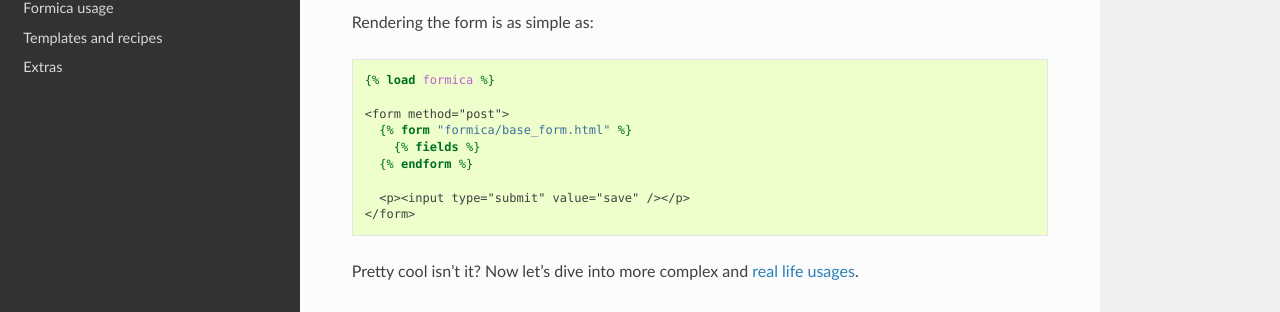
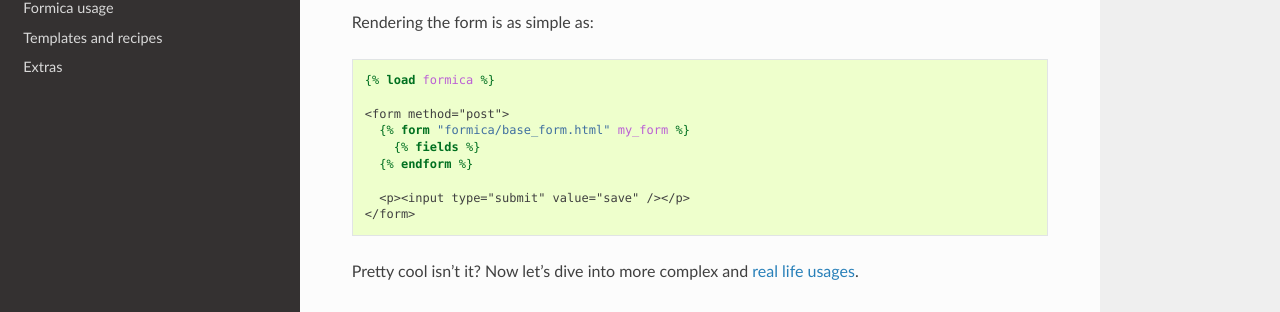
Before and after one commit to olivier-m/formica, a Sphinx documentation site: the page built from docs/index.rst, in a window 1280 px wide and 900 px high, scrolled down 1050 px. Shown: the part 137-449 px from the top of the window. Built offline with Sphinx 7.4.7 and the Read the Docs theme 2.0.0, drawn with Linux system fonts in a browser that asks for light colours.

Commit message:
Better documentation: a form is required
Fix https://github.com/olivier-m/formica/issues/4

```diff
--- a/README.rst
+++ b/README.rst
@@ -31,7 +31,7 @@
   {% load formica %}
 
   <form method="post">
-    {% form "formica/base_form.html" %}
+    {% form "formica/base_form.html" my_form %}
       {% fields %}
     {% endform %}
 
--- a/docs/index.rst
+++ b/docs/index.rst
@@ -47,7 +47,7 @@ Rendering the form is as simple as:
   {% load formica %}
 
   <form method="post">
-    {% form "formica/base_form.html" %}
+    {% form "formica/base_form.html" my_form %}
       {% fields %}
     {% endform %}
 
```
